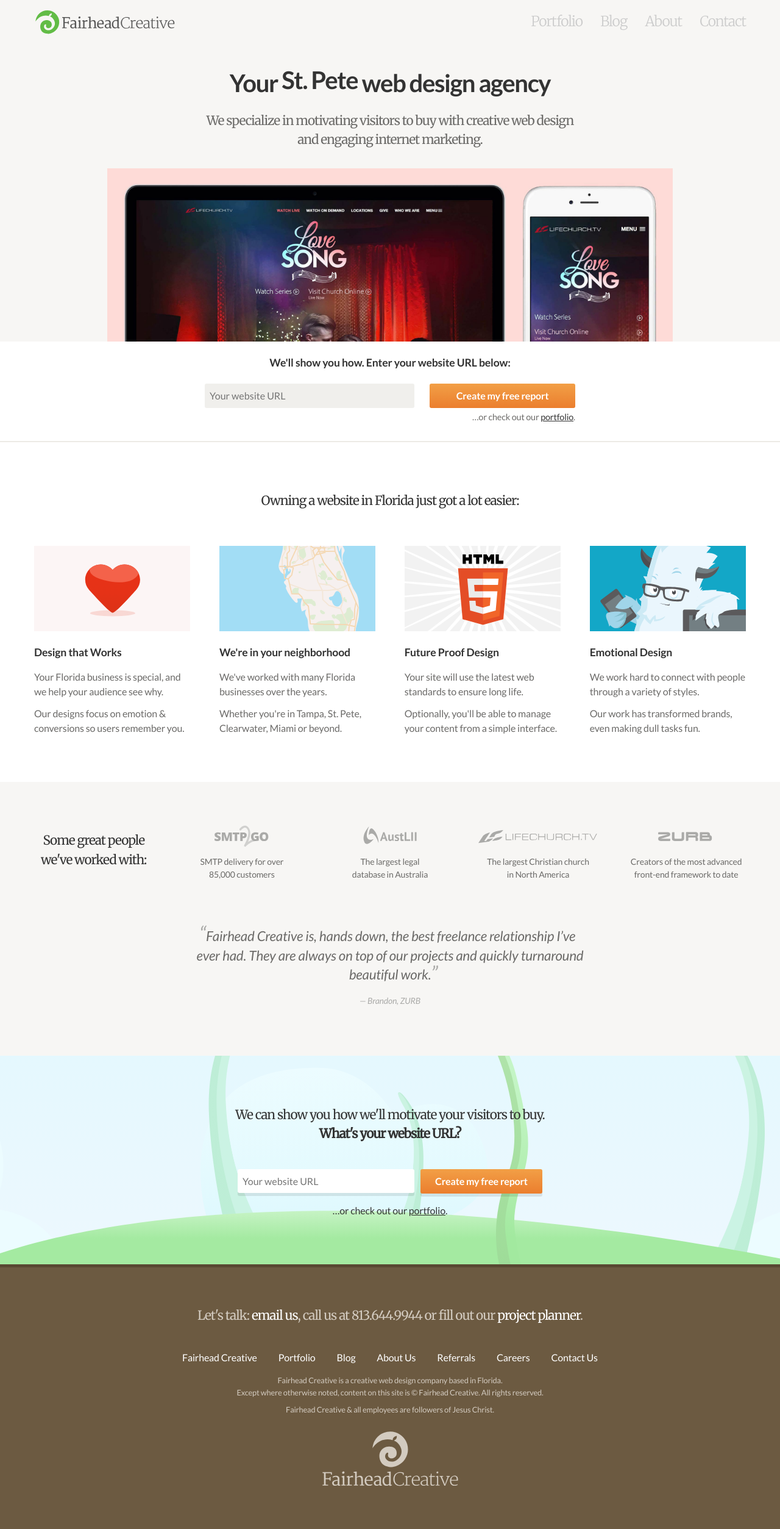
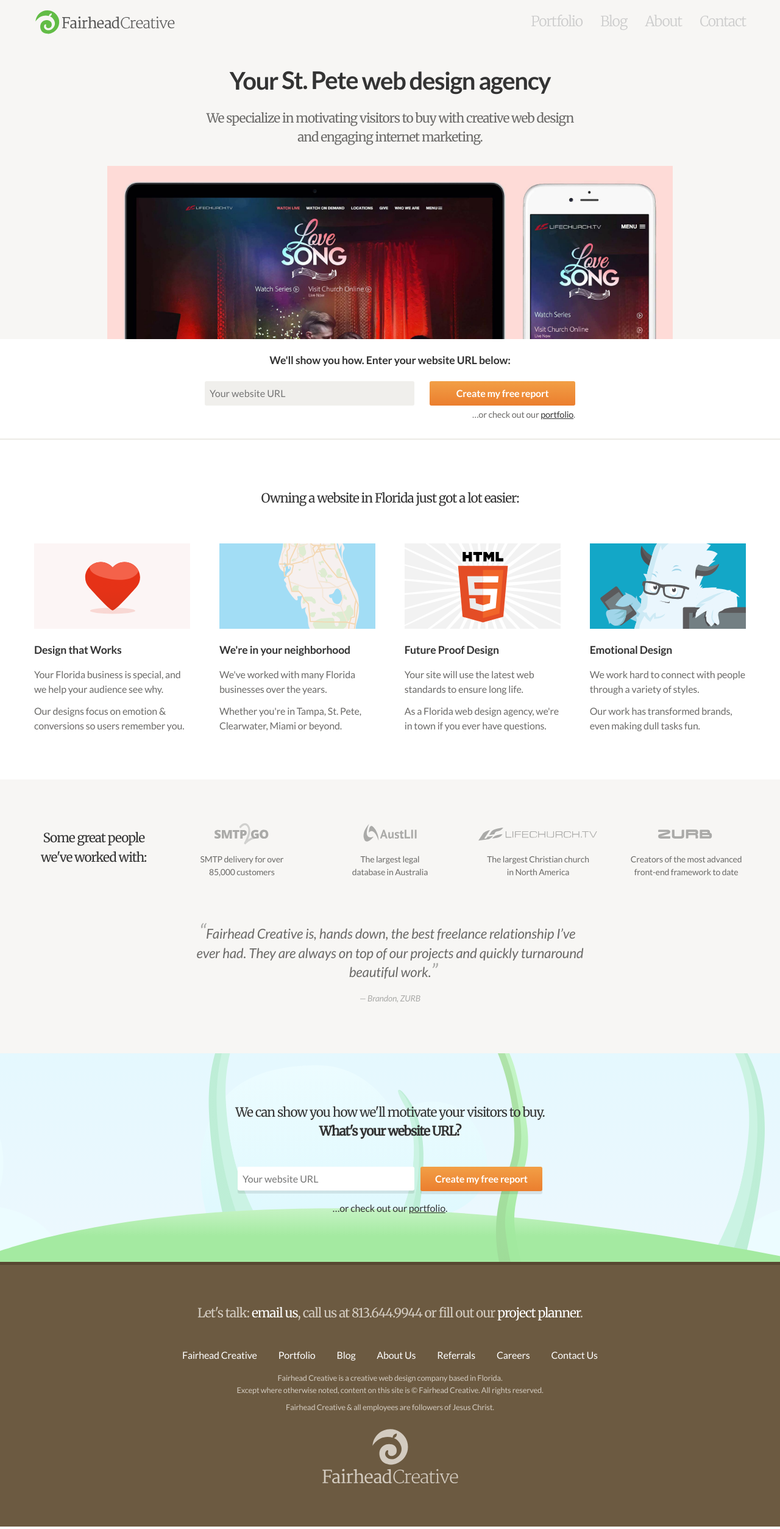
Before and after one commit to fairheadcreative/fairheadcreative, a Jekyll site: the page built from landing/florida.html, in a window 1280 px wide. Shown: the whole page at 61% size. Built offline with Jekyll 4.4.1, drawn with Linux system fonts in a browser that asks for light colours; Markdown is read by kramdown in place of the engine named in the settings; comment, search, counter and statistics services are not loaded.

Commit message:
Update Landing styles

```diff
--- a/_sass/_landing.scss
+++ b/_sass/_landing.scss
@@ -23,6 +23,7 @@
       max-width: 0;
       overflow: hidden;
       display: inline-block;
+      margin-bottom: -4px;
     }
 
     .is-visible {
--- a/landing/florida.html
+++ b/landing/florida.html
@@ -47,7 +47,7 @@
     <img src="/images/home/home-webdesign-2.svg" alt="Future proof design" width="260" />
     <h3>Future Proof Design</h3>
     <p>Your site will use the latest web standards to ensure long life.</p>
-    <p>Optionally, you'll be able to manage your content from a simple interface.</p>
+    <p>As a Florida web design agency, we're in town if you ever have questions.</p>
   </article>
 
   <article>
```
